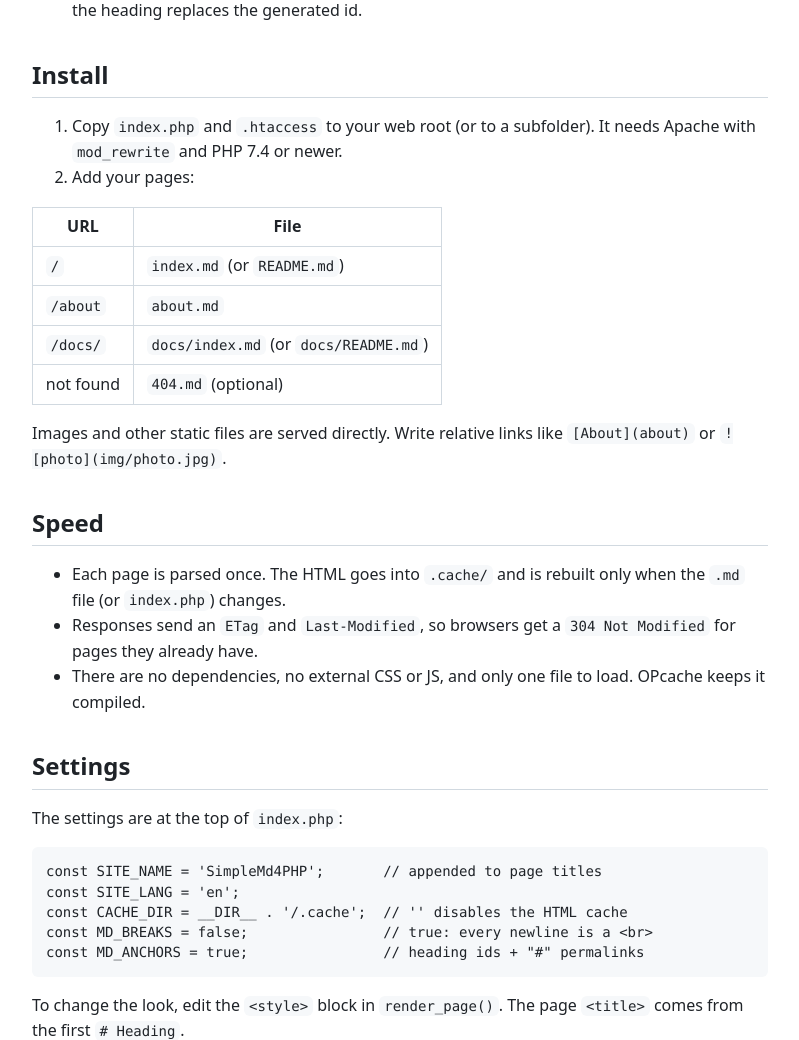
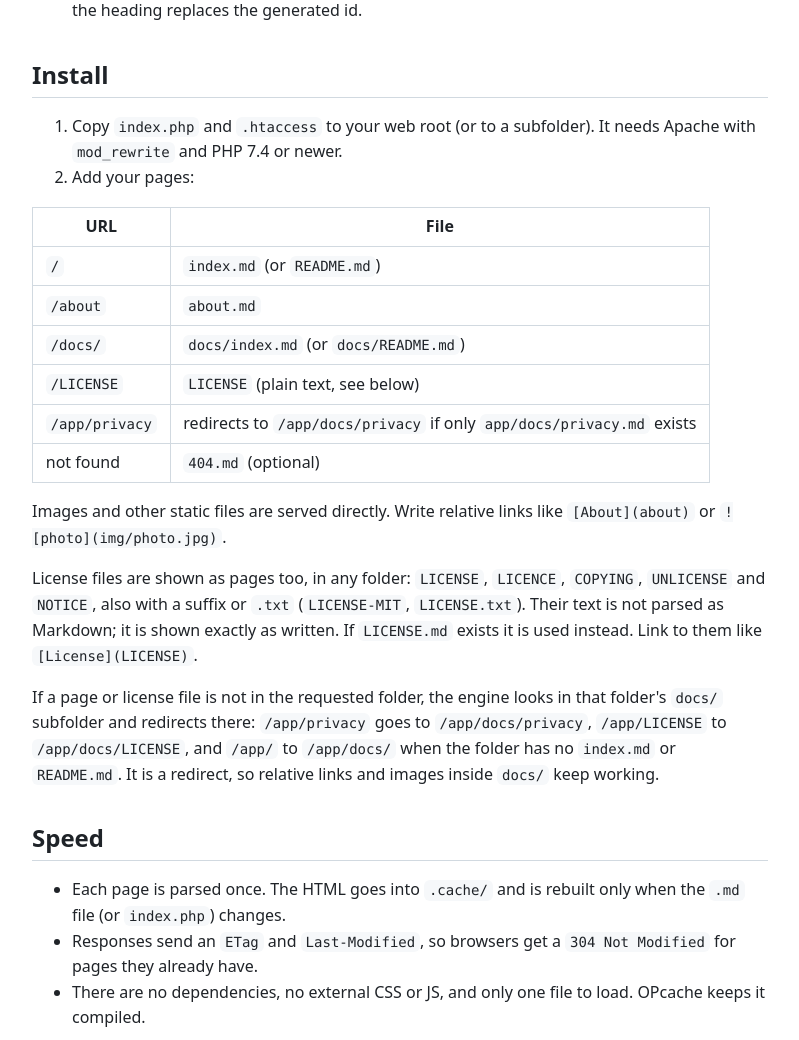
Before and after one commit to vladgba/simplemd4php, a PHP site: page / in a window 1280 px wide. Shown: the part 542-1582 px from the top of the page, without its empty margins (240-1039 px from the left). Run offline with PHP 8.4, Linux system fonts and the light colour scheme.

Commit message:
Show license files as pages and fall back to the docs folder

```diff
--- a/index.php
+++ b/index.php
@@ -8,6 +8,8 @@
  *   /            -> index.md        (or README.md)
  *   /about       -> about.md
  *   /docs/       -> docs/index.md   (or docs/README.md)
+ *   /LICENSE     -> LICENSE         (plain text: LICENSE, COPYING, NOTICE …)
+ *   /app/privacy -> redirects to /app/docs/privacy when only app/docs/privacy.md exists
  *   not found    -> 404.md          (if present)
  *
  * Needs PHP 7.4+ and the .htaccess next to this file (Apache + mod_rewrite).
@@ -19,6 +21,8 @@ const SITE_LANG = 'en';                     // <html lang="…">
 const CACHE_DIR = __DIR__ . '/.cache';      // rendered-HTML cache; '' disables it
 const MD_BREAKS = false;                    // GFM option: every newline becomes <br>
 const MD_ANCHORS = true;                    // headings get ids (#my-heading) and a "#" permalink
+// Plain-text files shown as pages: LICENSE, LICENCE, COPYING, UNLICENSE, NOTICE (+ "-MIT" and/or ".txt")
+const TEXT_PAGES = '~^(?:licen[sc]e|copying|unlicense|notice)(?:-[\w.+]+)?(?:\.txt)?$~i';
 
 /* ------------------------------------------------------------------------- */
 /*  Markdown parser                                                          */
@@ -597,10 +601,18 @@ final class Markdown
 
 function render_page(string $file): string
 {
-    $md = new Markdown();
-    $md->breaks = MD_BREAKS;
-    $md->anchors = MD_ANCHORS;
-    $body = $md->parse((string)file_get_contents($file));
+    $text = (string)file_get_contents($file);
+    if (strcasecmp(substr($file, -3), '.md') !== 0) {           // LICENSE & co: plain text, kept as written
+        if (strncmp($text, "\xEF\xBB\xBF", 3) === 0) $text = substr($text, 3);
+        $text = trim(str_replace(["\r\n", "\r"], "\n", $text), "\n");
+        $body = '<h1>' . htmlspecialchars(basename($file), ENT_QUOTES | ENT_SUBSTITUTE, 'UTF-8') . "</h1>\n"
+            . '<pre class="plain">' . htmlspecialchars($text, ENT_NOQUOTES | ENT_SUBSTITUTE, 'UTF-8') . "</pre>\n";
+    } else {
+        $md = new Markdown();
+        $md->breaks = MD_BREAKS;
+        $md->anchors = MD_ANCHORS;
+        $body = $md->parse($text);
+    }
 
     $title = preg_match('~<h1[^>]*>(.*?)</h1>~s', $body, $m) ? trim(html_entity_decode(strip_tags($m[1]), ENT_QUOTES, 'UTF-8')) : '';
     $title = htmlspecialchars($title === '' || $title === SITE_NAME ? SITE_NAME : $title . ' · ' . SITE_NAME, ENT_QUOTES, 'UTF-8');
@@ -631,6 +643,7 @@ code,pre{font:.875em/1.45 ui-monospace,SFMono-Regular,Consolas,"Liberation Mono"
 code{padding:.15em .35em}
 pre{padding:1em;overflow:auto}
 pre code{padding:0;font-size:1em;background:none}
+pre.plain{white-space:pre-wrap;overflow-wrap:anywhere}
 blockquote{margin:0 0 1em;padding:0 1em;color:var(--muted);border-left:.25em solid var(--line)}
 table{display:block;max-width:100%;overflow:auto;border-collapse:collapse;margin:0 0 1em}
 th,td{padding:.4em .8em;border:1px solid var(--line)}
@@ -673,6 +686,7 @@ if (!preg_match('~(^|/)\.|\\\\|\0~', $path)) {                  // no dotfiles,
     $p = preg_replace('~\.md$~i', '', $path);
     $dir = $p === '' ? __DIR__ : __DIR__ . '/' . $p;
     $try = $p === '' ? [] : [$dir . '.md' => false];
+    if ($p !== '' && preg_match(TEXT_PAGES, basename($path))) $try[$dir] = false;   // LICENSE.md wins over LICENSE
     $try += [$dir . '/index.md' => true, $dir . '/README.md' => true];
     foreach ($try as $f => $d) {
         if (is_file($f)) { $file = $f; $isDir = $d; break; }
@@ -682,6 +696,22 @@ if (!preg_match('~(^|/)\.|\\\\|\0~', $path)) {                  // no dotfiles,
         $url = $base . '/' . implode('/', array_map('rawurlencode', explode('/', $p))) . ($isDir ? '/' : '');
         header('Location: ' . $url . ($q === '' ? '' : "?$q"), true, 301);
         exit;
+    }
+    if ($file === null) {                                       // not in this folder: look in its docs/ folder
+        $up = strpos($p, '/') === false ? '' : dirname($p) . '/';
+        $alt = [];
+        if ($p !== '') {
+            $alt[$up . 'docs/' . basename($p) . '.md'] = $up . 'docs/' . basename($p);
+            if (preg_match(TEXT_PAGES, basename($p))) $alt[$up . 'docs/' . basename($p)] = $up . 'docs/' . basename($p);
+        }
+        $in = $p === '' ? '' : $p . '/';
+        $alt += [$in . 'docs/index.md' => $in . 'docs/', $in . 'docs/README.md' => $in . 'docs/'];
+        foreach ($alt as $f => $to) {
+            if (!is_file(__DIR__ . '/' . $f)) continue;
+            $q = $_SERVER['QUERY_STRING'] ?? '';                // redirect, so relative links and images keep working
+            header('Location: ' . $base . '/' . implode('/', array_map('rawurlencode', explode('/', $to))) . ($q === '' ? '' : "?$q"), true, 302);
+            exit;
+        }
     }
 }
 
```
Also changed, not shown: .htaccess, README.md.
